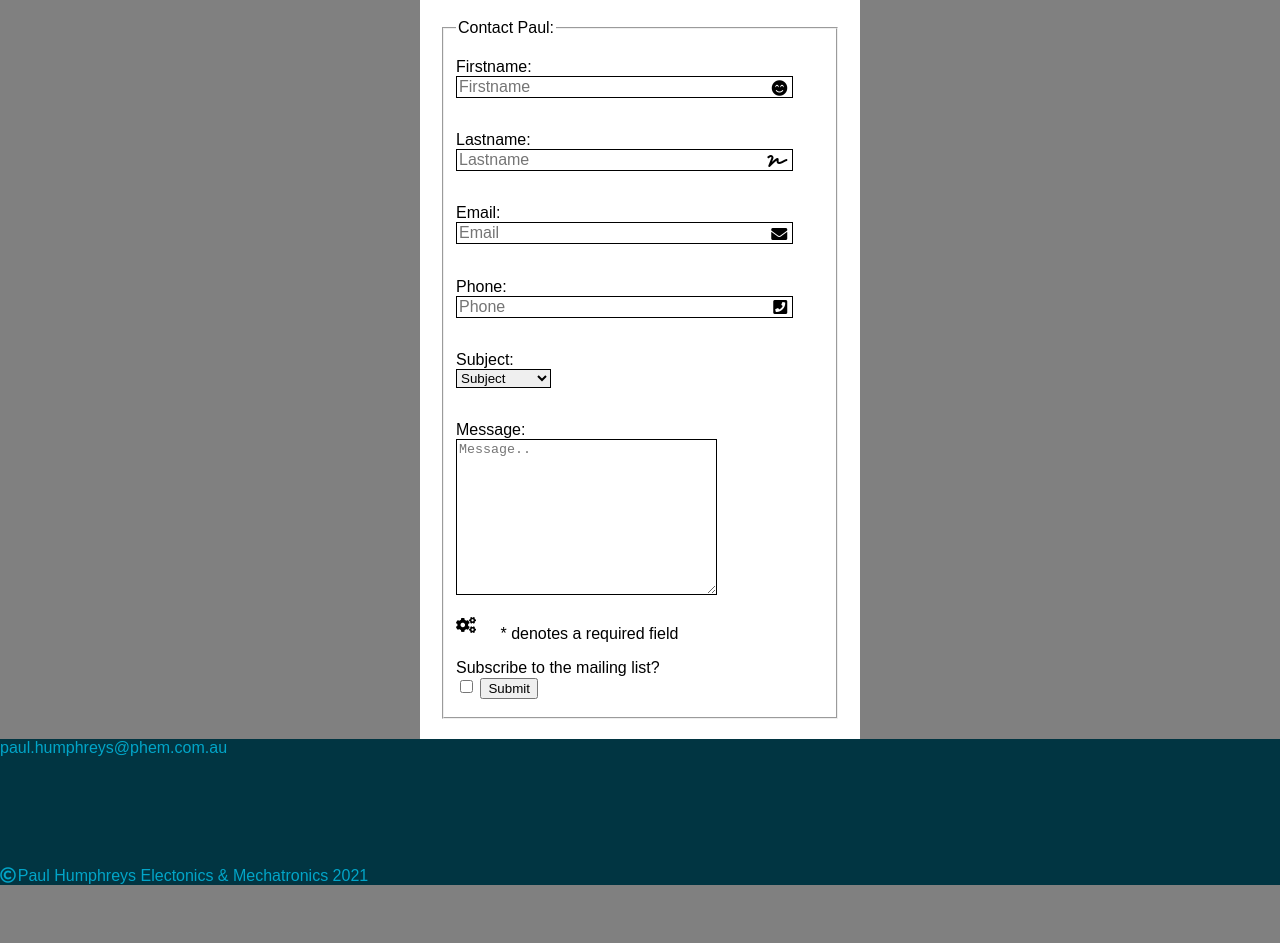
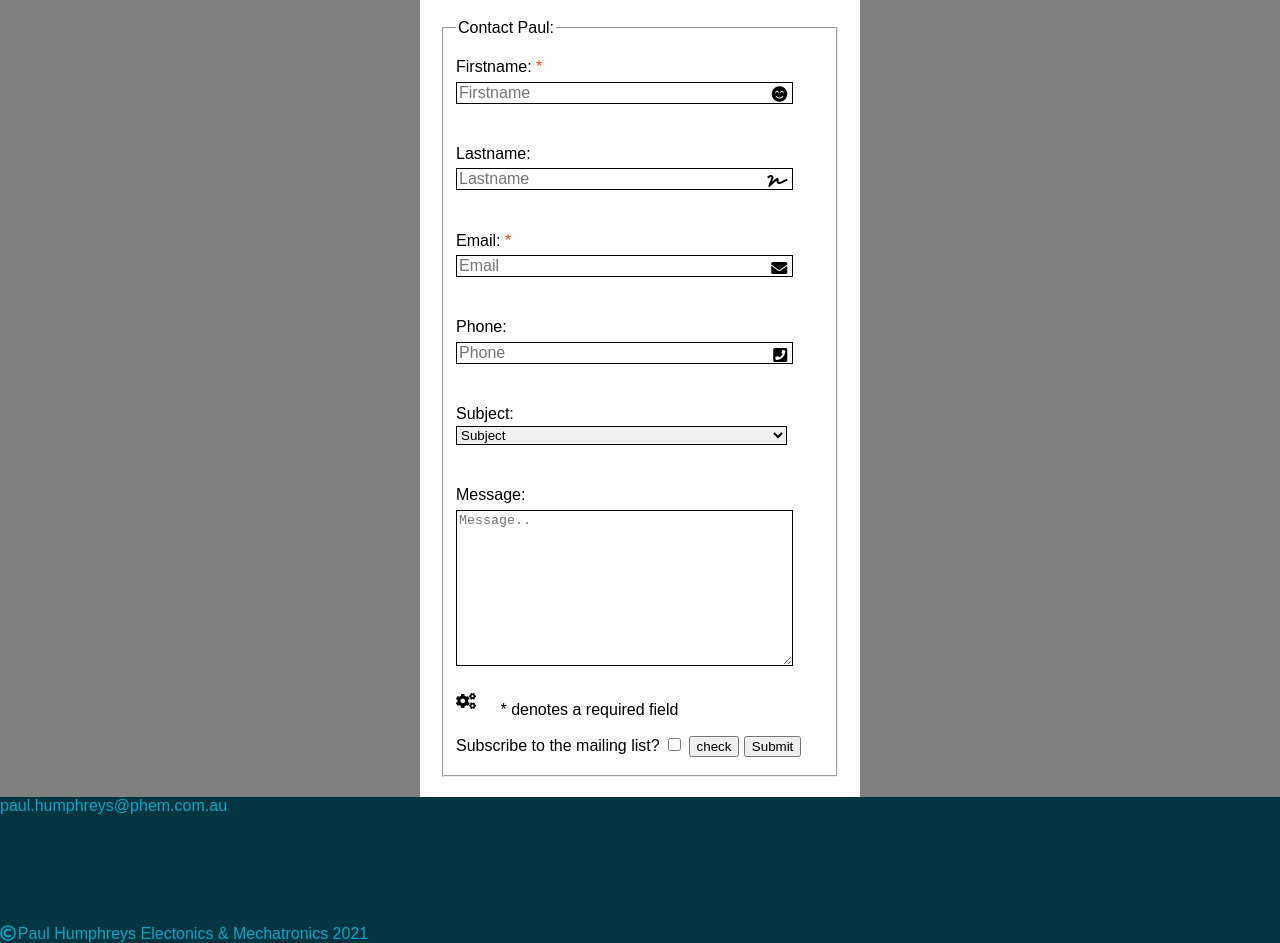
Before and after one commit to CameronDavies227/PHEM.github.io, a plain HTML site: page index.html in a window 1280 px wide. Shown: the part 255-1198 px from the top of the page. Before the commit the page ends 1140 px from the top, so only its background shows below. Drawn offline with Linux system fonts and the light colour scheme.

Commit message:
alright looks good

```diff
--- a/css/style.css
+++ b/css/style.css
@@ -10,7 +10,6 @@ body {
         padding: 0;
         display: flex;
     }
-
 
     #desktop{
         margin: 0;
@@ -51,7 +50,8 @@ body {
     }
 
     label{
-        display: block;
+        font-size: 1em;
+        height: 1em;
     }
 
     .form{
@@ -65,8 +65,12 @@ body {
     }
 
     .form i{
-        top: 2.3em;
+        top: 2.7em;
         font-size: 1em;
+    }
+
+    .form textarea{
+        margin-top: -5em;
     }
 
     #mob{
@@ -111,7 +115,7 @@ body {
     }
 
     label{
-        display: none;
+        font-size: 1.8em;
     }
 
     #mail-list > label{
@@ -130,12 +134,16 @@ body {
     }
 
     .form i{
-        top: .6em;
+        top: 1.9em;
         font-size: 2em;
     }
 
     #Subject{
         display: none;
+    }
+
+    .form textarea{
+        margin-top: -4.5em;
     }
 
     #mob{
@@ -172,10 +180,21 @@ div{
 .form input{
     display: block;
     width: 100%;
+    grid-row: 2;
+}
+
+.form textarea{
+    display: block;
+    width: 100%;
+    grid-row: 2;
 }
 
 .form{
     padding-top: 15px;
+    display: grid;
+    grid-gap: .1em;
+    grid-template-columns: auto;
+    grid-template-rows: 5fr 5fr;
 }
 
 .form i{
@@ -186,6 +205,7 @@ div{
 form {
     width: 100%;
     max-width: 400px;
+    display: grid;
     margin: auto;
     background-color: white;
 }
@@ -197,11 +217,10 @@ form {
 }
 
 label {
-    font-size: 1em;
+    grid-row: 1;
 }
 
-input:required::after
- {
+:required ~ label::after{
     content: " *";
     font-size: 1em;
     color: orangered;
--- a/index.html
+++ b/index.html
@@ -18,7 +18,7 @@
         <span id="d">Paul Humphreys Engineering</span>
     </header>
     <main>
-        <form action="/action_page.php" novalidate>
+        <form action="/action_page.php" novalidate onsubmit="return formcheck()">
             <p id="intro">
                 While Paul Humphreys Electonics & Mechatronics pty Ltd is setting up the our website, please use this form to contact Paul directly.
             </p>
@@ -27,57 +27,54 @@
 
 
                 <div class="form" id="Firstname">
-                    <label for="Firstname">
-                        Firstname:
-                    </label>
                     <input class="box" type="text" onchange="errorcheck(this, 'errorFN')" required
                     placeholder="Firstname" pattern="[a-zA-Z-]{2,}">
                         <i class="fas fa-smile-beam"></i>
                     </input>
+                    <label for="Firstname">
+                        Firstname:
+                    </label>
                     <div id='errorFN' class="error" title="Please Input Your First Name"> </div>
                 </div>
 
 
                 <div class="form" id="Lastname">
-                    <label for="Lastname">
-                        Lastname:
-                    </label>
                     <input class="box" type="text" placeholder="Lastname"
                      pattern="[a-zA-Z-]{2,}" onchange="errorcheck(this, 'errorLN')">
                         <i class="fas fa-signature"></i>
                     </input>
+                    <label for="Lastname">
+                        Lastname:
+                    </label>
                     <div id="errorLN" class="error" title="Please Input Your Last Name"> </div>
                 </div>
 
 
                 <div class="form" id="Email">
+                    <input class="box" type="text" placeholder="Email"  required
+                    pattern="[a-z0-9._%+-]{3,}@[a-z]{3,}([.]{1}[a-z]{2,}|[.]{1}[a-z]{2,}[.]{1}[a-z]{2,})" onchange="errorcheck(this, 'errorE')">
+                        <i class="fas fa-envelope"></i>
+                    </input>
                     <label for="Email">
                         Email:
                     </label>
-                    <input class="box" type="text" placeholder="Email"  required
-                    pattern="[a-z0-9._%+-]{3,}@[a-z]{3,}([.]{1}[a-z]{2,}|[.]{1}[a-z]{2,}[.]{1}[a-z]{2,}" onchange="errorcheck(this, 'errorE')">
-                        <i class="fas fa-envelope"></i>
-                    </input>
                     <div id="errorE" class="error" title="Please Input a valid Email"> </div>
                 </div>
 
 
                 <div class="form" id="Phone">
+                    <input class="box" type="text" placeholder="Phone"
+                     pattern="[0-9]{8,10}" onchange="errorcheck(this, 'errorP')">
+                        <i class="fas fa-phone-square"></i>
+                    </input>
                     <label for="Phone">
                         Phone:
                     </label>
-                    <input class="box" type="text" placeholder="Phone"
-                     pattern="[0-9]{8,}" onchange="errorcheck(this, 'errorP')">
-                        <i class="fas fa-phone-square"></i>
-                    </input>
                     <div id="errorP" class="error" title="Please Input a valid Phone Number"> </div>
                 </div>
 
 
                 <div class="form" id="Subject">
-                    <label for="Subject">
-                        Subject:
-                    </label>
                     <select class="box"
                     onchange="subjectcheck(this, 'errorS')">
                         <option value="1">Subject</option>
@@ -87,6 +84,9 @@
                         <option value="5">Industrial</option>
                         <i class="fas fa-briefcase"></i>
                     </select>
+                    <label for="Subject">
+                        Subject:
+                    </label>
                     <div id="errorS" class="error" title="Please Choose the Subject of the Message"> </div>
                 </div>
 
@@ -94,9 +94,9 @@
                     <label for="Message">
                         Message:
                     </label>
-                    <textarea class="box" name="message"
+                    <textarea class="box"
                     id="message-box" cols="30" rows="10" pattern="[a-z0-9._%+-]{5,}" maxlength="350" placeholder="Message.."
-                    onchange="subjectcheck(this, 'errorM')" required></textarea>
+                    onchange="errorcheck(this, 'errorM')" required></textarea>
                     <div id="errorM" class="error" title="Please write a Message of at least 5 Charecters"> </div>
                 </div>
 
@@ -111,8 +111,13 @@
                 <div class="mail-list">
                     <p for="mail-list" id="mob">Subscribe to the mailing list?</p>
                     <label for="mail-list">Subscribe to the mailing list?</label>
-                    <input type="checkbox" name="mail-list" id="mail-list-box">
-                    <input type="submit" value="Submit" id="submit" onkeypress="errorcheck('Firstname', 'errorFN'), errorcheck('Lastname', 'errorLN'),
+                    <input type="checkbox" id="mail-list-box">
+
+
+
+
+                    <input type="button" value="check" onclick="formcheck()">
+                    <input type="submit" value="Submit" id="submit" onclick="errorcheck('Firstname', 'errorFN'), errorcheck('Lastname', 'errorLN'),
                      errorcheck('Email', 'errorE'), errorcheck('Phone', 'errorP'), subjectcheck('Subject', 'errorS;'), errorcheck('Message', 'errorM')">
                 </div>
 
--- a/javascript/js.js
+++ b/javascript/js.js
@@ -16,3 +16,44 @@ function subjectcheck(value, message){
         console.log('meow');
     }
 }
+function formcheck() {
+    if (!document.getElementById("Firstname").checkValidity()) {
+        document.getElementById("Firstname").innerHTML = document.getElementById("errorFN").title
+        console.log('woof');
+    } else {
+        document.getElementById("errorFN").innerHTML = ""
+        console.log('meow');
+    }
+
+    if (!document.getElementById("Lastname").checkValidity()) {
+        document.getElementById("Lastname").innerHTML = document.getElementById("errorLN").title
+        console.log('woof');
+    } else {
+        document.getElementById("errorLN").innerHTML = ""
+        console.log('meow');
+    }
+
+    if (!document.getElementById("Email").checkValidity()) {
+        document.getElementById("Email").innerHTML = document.getElementById("errorE").title
+        console.log('woof');
+    } else {
+        document.getElementById("errorE").innerHTML = ""
+        console.log('meow');
+    }
+
+    if (!document.getElementById("Phone").checkValidity()) {
+        document.getElementById("Phone").innerHTML = document.getElementById("errorP").title
+        console.log('woof');
+    } else {
+        document.getElementById("errorP").innerHTML = ""
+        console.log('meow');
+    }
+
+    if (!document.getElementById("message-box").checkValidity()) {
+        document.getElementById("message-box").innerHTML = document.getElementById("errorM").title
+        console.log('woof');
+    } else {
+        document.getElementById("errorM").innerHTML = ""
+        console.log('meow');
+    }
+}
```
